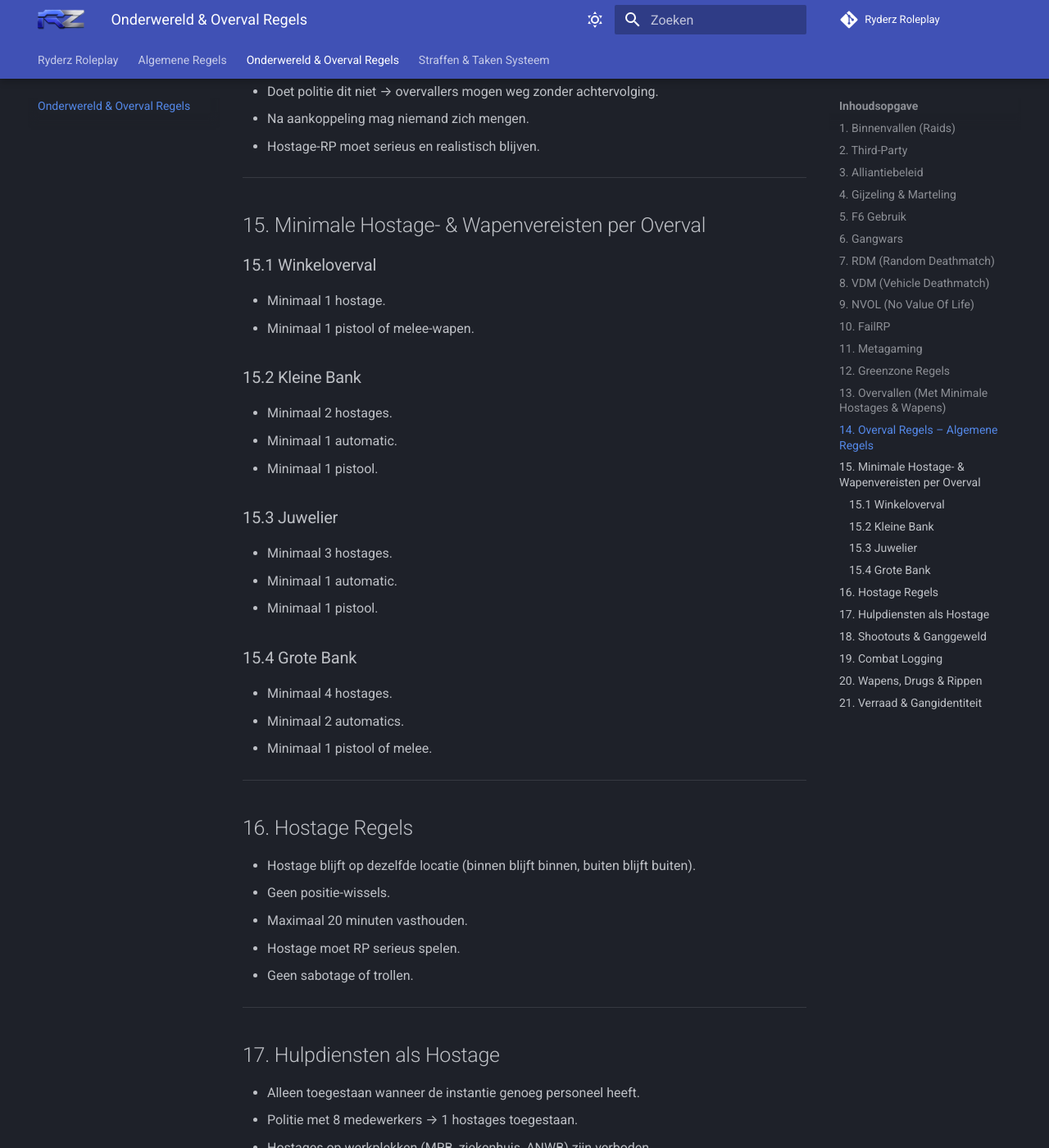
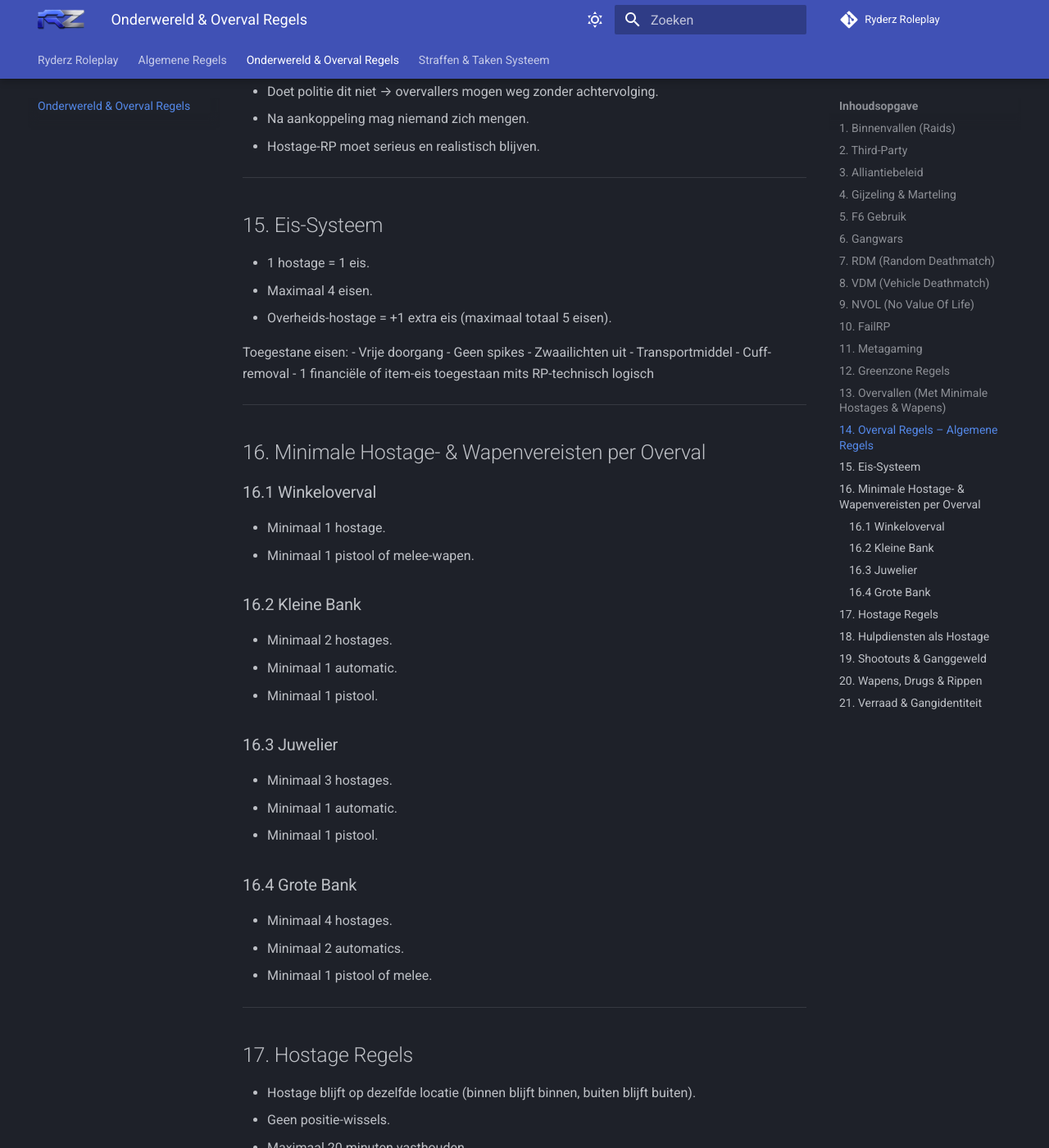
Before and after one commit to MohammedRDZ/mkdoc-ryderz, an MkDocs documentation site: the page built from docs/onderwereld.md, in a window 1280 px wide and 1400 px high, scrolled down 3194 px. Shown: the whole window at 82% size. Built offline with MkDocs 1.6.1 and Material for MkDocs 9.7.7, drawn with Linux system fonts in a browser that asks for light colours; comment, search, counter and statistics services are not loaded; some of the changed text lies outside the part shown.

Commit message:
Revise hostage and weapon requirements in document
Updated hostage and weapon requirements sections, including renumbering and clarifying rules for various heists.

```diff
--- a/docs/onderwereld.md
+++ b/docs/onderwereld.md
@@ -117,30 +117,45 @@ Overvallen moeten volledig RP-technisch logisch zijn en realistisch worden opgeb
 
 ---
 
-## 15. Minimale Hostage- & Wapenvereisten per Overval
+## 15. Eis-Systeem
+- 1 hostage = 1 eis.
+- Maximaal 4 eisen.
+- Overheids-hostage = +1 extra eis (maximaal totaal 5 eisen).
 
-### 15.1 Winkeloverval
+Toegestane eisen:
+- Vrije doorgang
+- Geen spikes
+- Zwaailichten uit
+- Transportmiddel
+- Cuff-removal
+- 1 financiële of item-eis toegestaan mits RP-technisch logisch
+
+---
+
+## 16. Minimale Hostage- & Wapenvereisten per Overval
+
+### 16.1 Winkeloverval
 - Minimaal 1 hostage.
 - Minimaal 1 pistool of melee-wapen.
 
-### 15.2 Kleine Bank
+### 16.2 Kleine Bank
 - Minimaal 2 hostages.
 - Minimaal 1 automatic.
 - Minimaal 1 pistool.
 
-### 15.3 Juwelier
+### 16.3 Juwelier
 - Minimaal 3 hostages.
 - Minimaal 1 automatic.
 - Minimaal 1 pistool.
 
-### 15.4 Grote Bank
+### 16.4 Grote Bank
 - Minimaal 4 hostages.
 - Minimaal 2 automatics.
 - Minimaal 1 pistool of melee.
 
 ---
 
-## 16. Hostage Regels
+## 17. Hostage Regels
 - Hostage blijft op dezelfde locatie (binnen blijft binnen, buiten blijft buiten).
 - Geen positie-wissels.
 - Maximaal 20 minuten vasthouden.
@@ -149,23 +164,17 @@ Overvallen moeten volledig RP-technisch logisch zijn en realistisch worden opgeb
 
 ---
 
-## 17. Hulpdiensten als Hostage
+## 18. Hulpdiensten als Hostage
 - Alleen toegestaan wanneer de instantie genoeg personeel heeft.
-- Politie met 8 medewerkers → 1 hostages toegestaan.
+- Politie met 8 medewerkers → 1 hostage toegestaan.
 - Hostages op werkplekken (MRB, ziekenhuis, ANWB) zijn verboden.
 
 ---
 
-## 18. Shootouts & Ganggeweld
+## 19. Shootouts & Ganggeweld
 - Er moet altijd een geldige RP-reden zijn.
 - Random shootouts → gangstrike.
 - Binnenvallen op gangterrein → maximaal 2 per dag (met bewijs).
-
----
-
-## 19. Combat Logging
-- De stad verlaten tijdens actief RP = directe gangstrike.
-- Bij crash moet men direct terugkeren en RP afmaken.
 
 ---
 
@@ -180,11 +189,14 @@ Verboden:
 - OOC-handel.
 - Rippen in een greenzone (directe gangstrike).
 
+Extra (Drugs):
+- Drugs rippen toegestaan met RP-opbouw.
+- Geen drugs rippen zonder aanleiding.
+- Geen OOC-afspraken.
+
 ---
 
 ## 21. Verraad & Gangidentiteit
 - Verraad moet logisch zijn en met RP worden opgebouwd.
 - Gangs moeten herkenbare kleding dragen.
 - Kleding van andere gangs dragen zonder RP is verboden.
-
----
```
